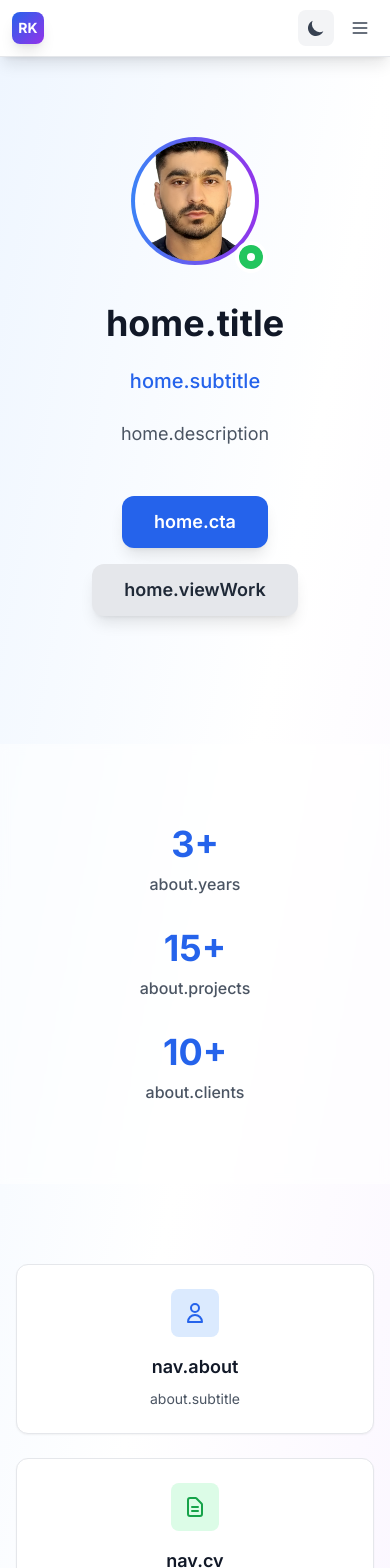
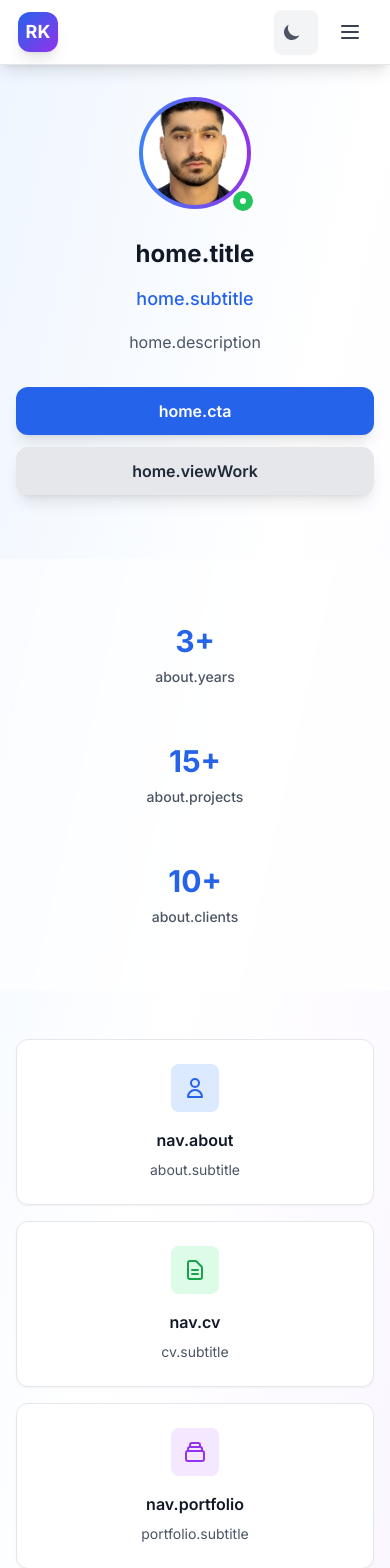
Before and after one commit to RafeKhatebi/khatebisite, a React (Vite) app: page / in a window 390 px wide. Shown: the top 1568 px of the page. Built offline with nearby package versions, Linux system fonts and the light colour scheme; no server answers.

Commit message:
updated the site to work properly in mobile

```diff
--- a/index.html
+++ b/index.html
@@ -3,11 +3,21 @@
   <head>
     <meta charset="UTF-8" />
     <link rel="icon" type="image/svg+xml" href="/vite.svg" />
-    <meta name="viewport" content="width=device-width, initial-scale=1.0" />
+    <meta name="viewport" content="width=device-width, initial-scale=1.0, viewport-fit=cover" />
+    <meta name="theme-color" content="#2563eb" />
+    <meta name="mobile-web-app-capable" content="yes" />
+    <meta name="apple-mobile-web-app-capable" content="yes" />
+    <meta name="apple-mobile-web-app-status-bar-style" content="default" />
     <title>Personal Website</title>
     <link rel="preconnect" href="https://fonts.googleapis.com">
     <link rel="preconnect" href="https://fonts.gstatic.com" crossorigin>
     <link href="https://fonts.googleapis.com/css2?family=Inter:wght@300;400;500;600;700&family=Vazirmatn:wght@300;400;500;600;700&display=swap" rel="stylesheet">
+    <style>
+      /* Critical CSS for mobile performance */
+      body { margin: 0; padding: 0; font-family: Inter, sans-serif; }
+      #root { min-height: 100vh; }
+      .loading { display: flex; align-items: center; justify-content: center; min-height: 100vh; }
+    </style>
   </head>
   <body>
     <div id="root"></div>
--- a/src/components/Navbar.jsx
+++ b/src/components/Navbar.jsx
@@ -36,14 +36,14 @@ const Navbar = () => {
   }, [])
 
   return (
-    <nav className="bg-white dark:bg-gray-900 shadow-lg border-b border-gray-200 dark:border-gray-700 sticky top-0 z-50 backdrop-blur-sm bg-white/95 dark:bg-gray-900/95">
-      <div className="max-w-7xl mx-auto px-3 sm:px-4 lg:px-8">
-        <div className="flex justify-between items-center h-14 sm:h-16">
-          <Link to="/" className="flex items-center space-x-2 sm:space-x-3 rtl:space-x-reverse group">
-            <div className="w-8 h-8 sm:w-10 sm:h-10 bg-gradient-to-br from-primary-600 to-purple-600 rounded-lg sm:rounded-xl flex items-center justify-center shadow-lg group-hover:shadow-xl transition-all duration-300 group-hover:scale-105">
-              <span className="text-white font-bold text-sm sm:text-lg">RK</span>
+    <nav className="bg-white dark:bg-gray-900 shadow-lg border-b border-gray-200 dark:border-gray-700 sticky top-0 z-50 backdrop-blur-sm bg-white/95 dark:bg-gray-900/95 safe-top">
+      <div className="max-w-7xl mx-auto px-4 sm:px-6 lg:px-8">
+        <div className="flex justify-between items-center h-16 sm:h-18">
+          <Link to="/" className="flex items-center space-x-3 rtl:space-x-reverse group touch-target">
+            <div className="w-10 h-10 sm:w-12 sm:h-12 bg-gradient-to-br from-primary-600 to-purple-600 rounded-xl flex items-center justify-center shadow-lg group-hover:shadow-xl transition-all duration-300 group-hover:scale-105">
+              <span className="text-white font-bold text-lg sm:text-xl">RK</span>
             </div>
-            <span className="font-bold text-lg sm:text-xl text-gray-900 dark:text-gray-100 group-hover:text-primary-600 dark:group-hover:text-primary-400 transition-colors hidden xs:block">
+            <span className="font-bold text-xl sm:text-2xl text-gray-900 dark:text-gray-100 group-hover:text-primary-600 dark:group-hover:text-primary-400 transition-colors hidden sm:block">
               {t('nav.name')}
             </span>
           </Link>
@@ -181,9 +181,10 @@ const Navbar = () => {
 
             <button
               onClick={() => setIsOpen(!isOpen)}
-              className="p-2 rounded-lg text-gray-700 dark:text-gray-300 hover:text-primary-600 dark:hover:text-primary-400 hover:bg-gray-100 dark:hover:bg-gray-800 transition-all duration-200"
+              className="touch-target p-3 rounded-lg text-gray-700 dark:text-gray-300 hover:text-primary-600 dark:hover:text-primary-400 hover:bg-gray-100 dark:hover:bg-gray-800 transition-all duration-200"
+              aria-label={isOpen ? 'Close menu' : 'Open menu'}
             >
-              <svg className="w-5 h-5 sm:w-6 sm:h-6" fill="none" stroke="currentColor" viewBox="0 0 24 24">
+              <svg className="w-6 h-6" fill="none" stroke="currentColor" viewBox="0 0 24 24">
                 {isOpen ? (
                   <path strokeLinecap="round" strokeLinejoin="round" strokeWidth={2} d="M6 18L18 6M6 6l12 12" />
                 ) : (
@@ -196,7 +197,7 @@ const Navbar = () => {
 
         {isOpen && (
           <div className="lg:hidden">
-            <div className="px-3 pt-3 pb-4 space-y-2 bg-white dark:bg-gray-900 border-t border-gray-200 dark:border-gray-700 shadow-lg">
+            <div className="px-4 pt-4 pb-6 space-y-3 bg-white dark:bg-gray-900 border-t border-gray-200 dark:border-gray-700 shadow-lg max-h-[calc(100vh-4rem)] overflow-y-auto">
               <Link
                 to="/"
                 className={`mobile-nav-link ${location.pathname === '/' ? 'text-primary-600 dark:text-primary-400' : ''}`}
@@ -260,45 +261,45 @@ const Navbar = () => {
               <div className="pt-3 border-t border-gray-200 dark:border-gray-700">
                 <div className="bg-gray-50 dark:bg-gray-800 rounded-lg p-3">
                   <span className="text-xs font-semibold text-gray-500 dark:text-gray-400 uppercase tracking-wider block mb-3">Language</span>
-                  <div className="grid grid-cols-3 gap-2">
+                  <div className="grid grid-cols-1 gap-2">
                     <button
                       onClick={() => {
                         changeLanguage('en')
                         setIsOpen(false)
                       }}
-                      className={`px-2 py-2 text-xs sm:text-sm rounded-lg transition-all duration-200 font-medium ${
+                      className={`touch-target px-4 py-3 text-base rounded-lg transition-all duration-200 font-medium ${
                         i18n.language === 'en'
                           ? 'bg-primary-600 text-white shadow-sm'
                           : 'bg-gray-100 dark:bg-gray-700 text-gray-600 dark:text-gray-400 hover:bg-gray-200 dark:hover:bg-gray-600'
                       }`}
                     >
-                      🇺🇸 EN
+                      🇺🇸 English
                     </button>
                     <button
                       onClick={() => {
                         changeLanguage('fa')
                         setIsOpen(false)
                       }}
-                      className={`px-2 py-2 text-xs sm:text-sm rounded-lg transition-all duration-200 font-medium ${
+                      className={`touch-target px-4 py-3 text-base rounded-lg transition-all duration-200 font-medium ${
                         i18n.language === 'fa'
                           ? 'bg-primary-600 text-white shadow-sm'
                           : 'bg-gray-100 dark:bg-gray-700 text-gray-600 dark:text-gray-400 hover:bg-gray-200 dark:hover:bg-gray-600'
                       }`}
                     >
-                      🇮🇷 فا
+                      🇮🇷 فارسی
                     </button>
                     <button
                       onClick={() => {
                         changeLanguage('ps')
                         setIsOpen(false)
                       }}
-                      className={`px-2 py-2 text-xs sm:text-sm rounded-lg transition-all duration-200 font-medium ${
+                      className={`touch-target px-4 py-3 text-base rounded-lg transition-all duration-200 font-medium ${
                         i18n.language === 'ps'
                           ? 'bg-primary-600 text-white shadow-sm'
                           : 'bg-gray-100 dark:bg-gray-700 text-gray-600 dark:text-gray-400 hover:bg-gray-200 dark:hover:bg-gray-600'
                       }`}
                     >
-                      🇦🇫 پښ
+                      🇦🇫 پښتو
                     </button>
                   </div>
                 </div>
--- a/src/components/ThemeToggle.jsx
+++ b/src/components/ThemeToggle.jsx
@@ -13,27 +13,26 @@ const MoonIcon = () => (
 )
 
 const ThemeToggle = () => {
-  const themeContext = useTheme()
+  try {
+    const { isDark, toggleTheme } = useTheme()
 
-  if (!themeContext) {
+    return (
+      <button
+        onClick={toggleTheme}
+        className="p-2 sm:p-2.5 rounded-lg sm:rounded-xl bg-gray-100 dark:bg-gray-800 text-gray-600 dark:text-gray-400 hover:text-gray-900 dark:hover:text-gray-100 hover:bg-gray-200 dark:hover:bg-gray-700 transition-all duration-200 shadow-sm"
+        aria-label={isDark ? 'Switch to light mode' : 'Switch to dark mode'}
+      >
+        {isDark ? <SunIcon /> : <MoonIcon />}
+      </button>
+    )
+  } catch (error) {
+    console.error('Theme context error:', error)
     return (
       <button className="p-2 rounded-lg bg-gray-100 text-gray-700" disabled>
         <MoonIcon />
       </button>
     )
   }
-
-  const { isDark, toggleTheme } = themeContext
-
-  return (
-    <button
-      onClick={toggleTheme}
-      className="p-2 rounded-lg bg-gray-100 dark:bg-gray-800 text-gray-700 dark:text-gray-300 hover:bg-gray-200 dark:hover:bg-gray-700 transition-colors duration-200"
-      aria-label={isDark ? 'Switch to light mode' : 'Switch to dark mode'}
-    >
-      {isDark ? <SunIcon /> : <MoonIcon />}
-    </button>
-  )
 }
 
 export default ThemeToggle
--- a/src/index.css
+++ b/src/index.css
@@ -5,6 +5,10 @@
 @layer base {
   html {
     font-family: 'Inter', sans-serif;
+    font-size: 16px;
+    line-height: 1.5;
+    -webkit-text-size-adjust: 100%;
+    -webkit-tap-highlight-color: transparent;
   }
 
   html[dir="rtl"] {
@@ -12,7 +16,17 @@
   }
 
   body {
-    @apply bg-gray-50 text-gray-900;
+    @apply bg-gray-50 text-gray-900 overflow-x-hidden;
+    min-height: 100vh;
+    min-height: 100dvh;
+  }
+
+  img, video {
+    @apply max-w-full h-auto;
+  }
+
+  button, [role="button"], input[type="submit"], input[type="button"] {
+    @apply min-h-[44px] min-w-[44px];
   }
 }
 
@@ -43,7 +57,23 @@
   }
 
   .mobile-nav-link {
-    @apply block px-3 py-2 rounded-md text-sm font-medium text-gray-700 dark:text-gray-300 hover:text-primary-600 dark:hover:text-primary-400 hover:bg-gray-100 dark:hover:bg-gray-700 transition-colors;
+    @apply block px-4 py-3 rounded-md text-base font-medium text-gray-700 dark:text-gray-300 hover:text-primary-600 dark:hover:text-primary-400 hover:bg-gray-100 dark:hover:bg-gray-700 transition-colors min-h-[44px] flex items-center;
+  }
+
+  .touch-target {
+    @apply min-h-[44px] min-w-[44px] flex items-center justify-center;
+  }
+
+  .container-mobile {
+    @apply px-4 sm:px-6 lg:px-8 mx-auto;
+  }
+
+  .text-responsive {
+    @apply text-sm sm:text-base lg:text-lg;
+  }
+
+  .heading-responsive {
+    @apply text-xl sm:text-2xl lg:text-3xl xl:text-4xl;
   }
 }
 
--- a/src/pages/Home.jsx
+++ b/src/pages/Home.jsx
@@ -19,48 +19,49 @@ const Home = () => {
 
       <div className="min-h-screen bg-gradient-to-br from-blue-50 via-white to-purple-50">
         {/* Hero Section */}
-        <section className="pt-20 pb-32 px-4 sm:px-6 lg:px-8">
-          <div className="max-w-7xl mx-auto">
+        <section className="pt-8 sm:pt-16 pb-16 sm:pb-24 container-mobile">
+          <div className="max-w-4xl mx-auto">
             <div className="text-center">
               {/* Profile Image */}
-              <div className="mb-8">
+              <div className="mb-6 sm:mb-8">
                 <div className="relative inline-block">
-                  <div className="w-32 h-32 md:w-40 md:h-40 mx-auto rounded-full bg-gradient-to-r from-primary-500 to-purple-600 p-1">
+                  <div className="w-28 h-28 sm:w-36 sm:h-36 md:w-44 md:h-44 mx-auto rounded-full bg-gradient-to-r from-primary-500 to-purple-600 p-1">
                     <img
                       src={rafeImage}
                       alt="Rafe Ahmad Khatebi"
                       className="w-full h-full rounded-full object-cover"
+                      loading="eager"
                     />
                   </div>
-                  <div className="absolute -bottom-2 -right-2 w-8 h-8 bg-green-500 rounded-full border-4 border-white flex items-center justify-center">
-                    <div className="w-2 h-2 bg-white rounded-full"></div>
+                  <div className="absolute -bottom-1 -right-1 sm:-bottom-2 sm:-right-2 w-6 h-6 sm:w-8 sm:h-8 bg-green-500 rounded-full border-2 sm:border-4 border-white flex items-center justify-center">
+                    <div className="w-1.5 h-1.5 sm:w-2 sm:h-2 bg-white rounded-full"></div>
                   </div>
                 </div>
               </div>
 
               {/* Hero Content */}
-              <div className="max-w-4xl mx-auto">
-                <h1 className="text-4xl md:text-6xl font-bold text-gray-900 mb-6 fade-in">
+              <div className="space-y-4 sm:space-y-6">
+                <h1 className="text-2xl sm:text-4xl md:text-5xl lg:text-6xl font-bold text-gray-900 leading-tight fade-in">
                   {t('home.title')}
                 </h1>
-                <p className="text-xl md:text-2xl text-primary-600 font-medium mb-6 fade-in">
+                <p className="text-lg sm:text-xl md:text-2xl text-primary-600 font-medium fade-in">
                   {t('home.subtitle')}
                 </p>
-                <p className="text-lg text-gray-600 mb-12 max-w-2xl mx-auto leading-relaxed fade-in">
+                <p className="text-base sm:text-lg text-gray-600 max-w-2xl mx-auto leading-relaxed fade-in px-4">
                   {t('home.description')}
                 </p>
 
                 {/* CTA Buttons */}
-                <div className="flex flex-col sm:flex-row gap-4 justify-center items-center fade-in">
+                <div className="flex flex-col sm:flex-row gap-3 sm:gap-4 justify-center items-center pt-4 fade-in">
                   <Link
                     to="/contact"
-                    className="btn-primary px-8 py-3 text-lg font-semibold rounded-xl shadow-lg hover:shadow-xl transform hover:-translate-y-1 transition-all duration-300"
+                    className="w-full sm:w-auto touch-target btn-primary px-6 sm:px-8 py-3 sm:py-4 text-base sm:text-lg font-semibold rounded-xl shadow-lg hover:shadow-xl transform hover:-translate-y-1 transition-all duration-300"
                   >
                     {t('home.cta')}
                   </Link>
                   <Link
                     to="/portfolio"
-                    className="btn-secondary px-8 py-3 text-lg font-semibold rounded-xl shadow-lg hover:shadow-xl transform hover:-translate-y-1 transition-all duration-300"
+                    className="w-full sm:w-auto touch-target btn-secondary px-6 sm:px-8 py-3 sm:py-4 text-base sm:text-lg font-semibold rounded-xl shadow-lg hover:shadow-xl transform hover:-translate-y-1 transition-all duration-300"
                   >
                     {t('home.viewWork')}
                   </Link>
@@ -71,13 +72,13 @@ const Home = () => {
         </section>
 
         {/* Stats Section */}
-        <section className="py-20 bg-white/50 backdrop-blur-sm">
-          <div className="max-w-7xl mx-auto px-4 sm:px-6 lg:px-8">
-            <div className="grid grid-cols-1 md:grid-cols-3 gap-8">
+        <section className="py-12 sm:py-16 bg-white/50 backdrop-blur-sm">
+          <div className="container-mobile">
+            <div className="grid grid-cols-1 sm:grid-cols-3 gap-6 sm:gap-8">
               {statsData.map((stat, index) => (
-                <div key={index} className="text-center">
-                  <div className="text-4xl font-bold text-primary-600 mb-2">{stat.value}</div>
-                  <div className="text-gray-600 font-medium">{t(stat.key)}</div>
+                <div key={index} className="text-center py-4">
+                  <div className="text-3xl sm:text-4xl lg:text-5xl font-bold text-primary-600 mb-2">{stat.value}</div>
+                  <div className="text-sm sm:text-base text-gray-600 font-medium">{t(stat.key)}</div>
                 </div>
               ))}
             </div>
@@ -85,65 +86,65 @@ const Home = () => {
         </section>
 
         {/* Quick Links */}
-        <section className="py-20">
-          <div className="max-w-7xl mx-auto px-4 sm:px-6 lg:px-8">
-            <div className="grid grid-cols-1 md:grid-cols-2 lg:grid-cols-4 gap-6">
+        <section className="py-12 sm:py-16">
+          <div className="container-mobile">
+            <div className="grid grid-cols-1 sm:grid-cols-2 lg:grid-cols-4 gap-4 sm:gap-6">
               <Link
                 to="/about"
-                className="card hover:shadow-lg transform hover:-translate-y-2 transition-all duration-300 group"
+                className="card hover:shadow-lg transform hover:-translate-y-2 transition-all duration-300 group touch-target p-6"
               >
                 <div className="text-center">
-                  <div className="w-12 h-12 bg-primary-100 rounded-lg flex items-center justify-center mx-auto mb-4 group-hover:bg-primary-200 transition-colors">
-                    <svg className="w-6 h-6 text-primary-600" fill="none" stroke="currentColor" viewBox="0 0 24 24">
+                  <div className="w-12 h-12 sm:w-14 sm:h-14 bg-primary-100 rounded-lg flex items-center justify-center mx-auto mb-4 group-hover:bg-primary-200 transition-colors">
+                    <svg className="w-6 h-6 sm:w-7 sm:h-7 text-primary-600" fill="none" stroke="currentColor" viewBox="0 0 24 24">
                       <path strokeLinecap="round" strokeLinejoin="round" strokeWidth={2} d="M16 7a4 4 0 11-8 0 4 4 0 018 0zM12 14a7 7 0 00-7 7h14a7 7 0 00-7-7z" />
                     </svg>
                   </div>
-                  <h3 className="text-lg font-semibold text-gray-900 mb-2">{t('nav.about')}</h3>
+                  <h3 className="text-base sm:text-lg font-semibold text-gray-900 mb-2">{t('nav.about')}</h3>
                   <p className="text-gray-600 text-sm">{t('about.subtitle')}</p>
                 </div>
               </Link>
 
               <Link
                 to="/cv"
-                className="card hover:shadow-lg transform hover:-translate-y-2 transition-all duration-300 group"
+                className="card hover:shadow-lg transform hover:-translate-y-2 transition-all duration-300 group touch-target p-6"
               >
                 <div className="text-center">
-                  <div className="w-12 h-12 bg-green-100 rounded-lg flex items-center justify-center mx-auto mb-4 group-hover:bg-green-200 transition-colors">
-                    <svg className="w-6 h-6 text-green-600" fill="none" stroke="currentColor" viewBox="0 0 24 24">
+                  <div className="w-12 h-12 sm:w-14 sm:h-14 bg-green-100 rounded-lg flex items-center justify-center mx-auto mb-4 group-hover:bg-green-200 transition-colors">
+                    <svg className="w-6 h-6 sm:w-7 sm:h-7 text-green-600" fill="none" stroke="currentColor" viewBox="0 0 24 24">
                       <path strokeLinecap="round" strokeLinejoin="round" strokeWidth={2} d="M9 12h6m-6 4h6m2 5H7a2 2 0 01-2-2V5a2 2 0 012-2h5.586a1 1 0 01.707.293l5.414 5.414a1 1 0 01.293.707V19a2 2 0 01-2 2z" />
                     </svg>
                   </div>
-                  <h3 className="text-lg font-semibold text-gray-900 mb-2">{t('nav.cv')}</h3>
+                  <h3 className="text-base sm:text-lg font-semibold text-gray-900 mb-2">{t('nav.cv')}</h3>
                   <p className="text-gray-600 text-sm">{t('cv.subtitle')}</p>
                 </div>
               </Link>
 
               <Link
                 to="/portfolio"
-                className="card hover:shadow-lg transform hover:-translate-y-2 transition-all duration-300 group"
+                className="card hover:shadow-lg transform hover:-translate-y-2 transition-all duration-300 group touch-target p-6"
               >
                 <div className="text-center">
-                  <div className="w-12 h-12 bg-purple-100 rounded-lg flex items-center justify-center mx-auto mb-4 group-hover:bg-purple-200 transition-colors">
-                    <svg className="w-6 h-6 text-purple-600" fill="none" stroke="currentColor" viewBox="0 0 24 24">
+                  <div className="w-12 h-12 sm:w-14 sm:h-14 bg-purple-100 rounded-lg flex items-center justify-center mx-auto mb-4 group-hover:bg-purple-200 transition-colors">
+                    <svg className="w-6 h-6 sm:w-7 sm:h-7 text-purple-600" fill="none" stroke="currentColor" viewBox="0 0 24 24">
                       <path strokeLinecap="round" strokeLinejoin="round" strokeWidth={2} d="M19 11H5m14 0a2 2 0 012 2v6a2 2 0 01-2 2H5a2 2 0 01-2-2v-6a2 2 0 012-2m14 0V9a2 2 0 00-2-2M5 11V9a2 2 0 012-2m0 0V5a2 2 0 012-2h6a2 2 0 012 2v2M7 7h10" />
                     </svg>
                   </div>
-                  <h3 className="text-lg font-semibold text-gray-900 mb-2">{t('nav.portfolio')}</h3>
+                  <h3 className="text-base sm:text-lg font-semibold text-gray-900 mb-2">{t('nav.portfolio')}</h3>
                   <p className="text-gray-600 text-sm">{t('portfolio.subtitle')}</p>
                 </div>
               </Link>
 
               <Link
                 to="/contact"
-                className="card hover:shadow-lg transform hover:-translate-y-2 transition-all duration-300 group"
+                className="card hover:shadow-lg transform hover:-translate-y-2 transition-all duration-300 group touch-target p-6"
               >
                 <div className="text-center">
-                  <div className="w-12 h-12 bg-orange-100 rounded-lg flex items-center justify-center mx-auto mb-4 group-hover:bg-orange-200 transition-colors">
-                    <svg className="w-6 h-6 text-orange-600" fill="none" stroke="currentColor" viewBox="0 0 24 24">
+                  <div className="w-12 h-12 sm:w-14 sm:h-14 bg-orange-100 rounded-lg flex items-center justify-center mx-auto mb-4 group-hover:bg-orange-200 transition-colors">
+                    <svg className="w-6 h-6 sm:w-7 sm:h-7 text-orange-600" fill="none" stroke="currentColor" viewBox="0 0 24 24">
                       <path strokeLinecap="round" strokeLinejoin="round" strokeWidth={2} d="M3 8l7.89 4.26a2 2 0 002.22 0L21 8M5 19h14a2 2 0 002-2V7a2 2 0 00-2-2H5a2 2 0 00-2 2v10a2 2 0 002 2z" />
                     </svg>
                   </div>
-                  <h3 className="text-lg font-semibold text-gray-900 mb-2">{t('nav.contact')}</h3>
+                  <h3 className="text-base sm:text-lg font-semibold text-gray-900 mb-2">{t('nav.contact')}</h3>
                   <p className="text-gray-600 text-sm">{t('contact.subtitle')}</p>
                 </div>
               </Link>
```
Also changed, not shown: src/components/LazyImage.jsx (added, +70 -0 lines), src/pages/Contact.jsx (+15 -15 lines), tailwind.config.js (+15 -0 lines).
